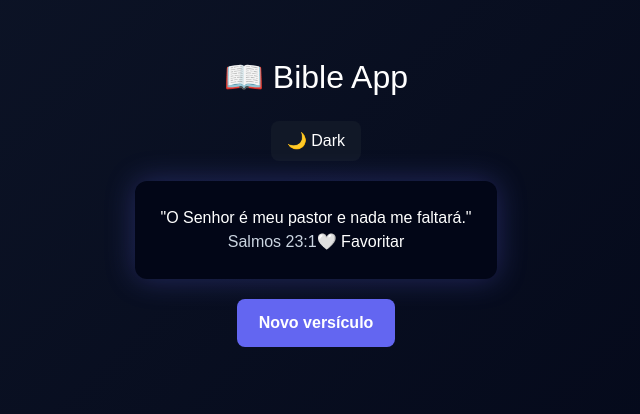
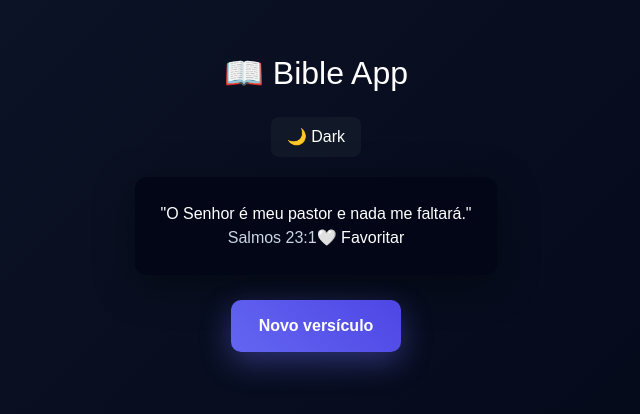
Before and after one commit to Edigleis2022/Bible-app, a Next.js app: page / in a window 1280 px wide. Shown: the part 200-614 px from the top of the page, without its empty margins (324-964 px from the left). Built offline with nearby package versions, Linux system fonts and the light colour scheme.

Commit message:
⚡️feat: melhoria visual profissional e animações UI

```diff
--- a/app/page.scss
+++ b/app/page.scss
@@ -30,19 +30,22 @@ body {
 }
 
 .btn-new {
-  margin-top: 20px;
-  padding: 12px 22px;
-  background: #6366f1;
+  margin-top: 25px;
+  padding: 14px 28px;
+  background: linear-gradient(45deg,#6366f1,#4f46e5);
   border: none;
-  border-radius: 8px;
+  border-radius: 10px;
   color: white;
   font-weight: bold;
+  font-size: 16px;
   cursor: pointer;
   transition: 0.3s;
+  box-shadow: 0 10px 30px rgba(99,102,241,0.4);
 }
 
 .btn-new:hover {
-  transform: scale(1.05);
+  transform: translateY(-2px) scale(1.05);
+  box-shadow: 0 20px 50px rgba(99,102,241,0.6);
 }
 
 .theme-btn {
--- a/components/VerseCard/index.scss
+++ b/components/VerseCard/index.scss
@@ -4,20 +4,24 @@
   border-radius: 12px;
   max-width: 500px;
   text-align: center;
-  box-shadow: 0 0 30px rgba(99, 102, 241, 0.3);
-  animation: fadeIn 0.6s ease;
+  box-shadow: 0 10px 40px rgba(0,0,0,0.4);
+
+  /* animação */
+  animation: fadeSlide 0.6s ease;
+  transition: 0.4s;
 }
 
-@keyframes fadeIn {
+@keyframes fadeSlide {
   from {
     opacity: 0;
-    transform: translateY(20px);
+    transform: translateY(25px) scale(0.98);
   }
   to {
     opacity: 1;
-    transform: translateY(0);
+    transform: translateY(0) scale(1);
   }
 }
+
 
 /* texto padrão (modo dark) */
 .text {
@@ -41,3 +45,8 @@
 .container:not(.dark) .ref {
   color: #475569;
 }
+
+.verse-card:hover {
+  transform: translateY(-5px) scale(1.01);
+  box-shadow: 0 20px 60px rgba(99,102,241,0.25);
+}
```
